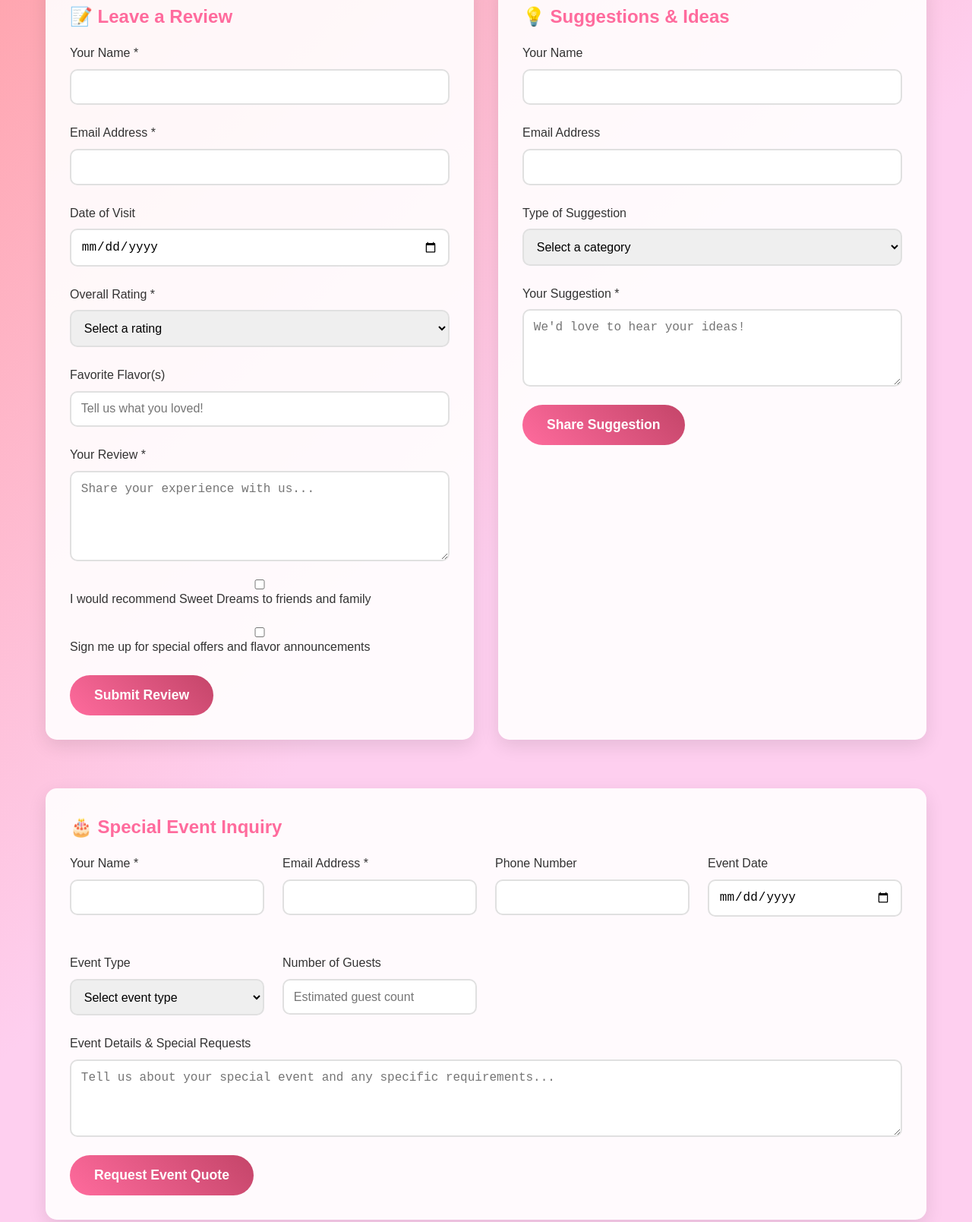
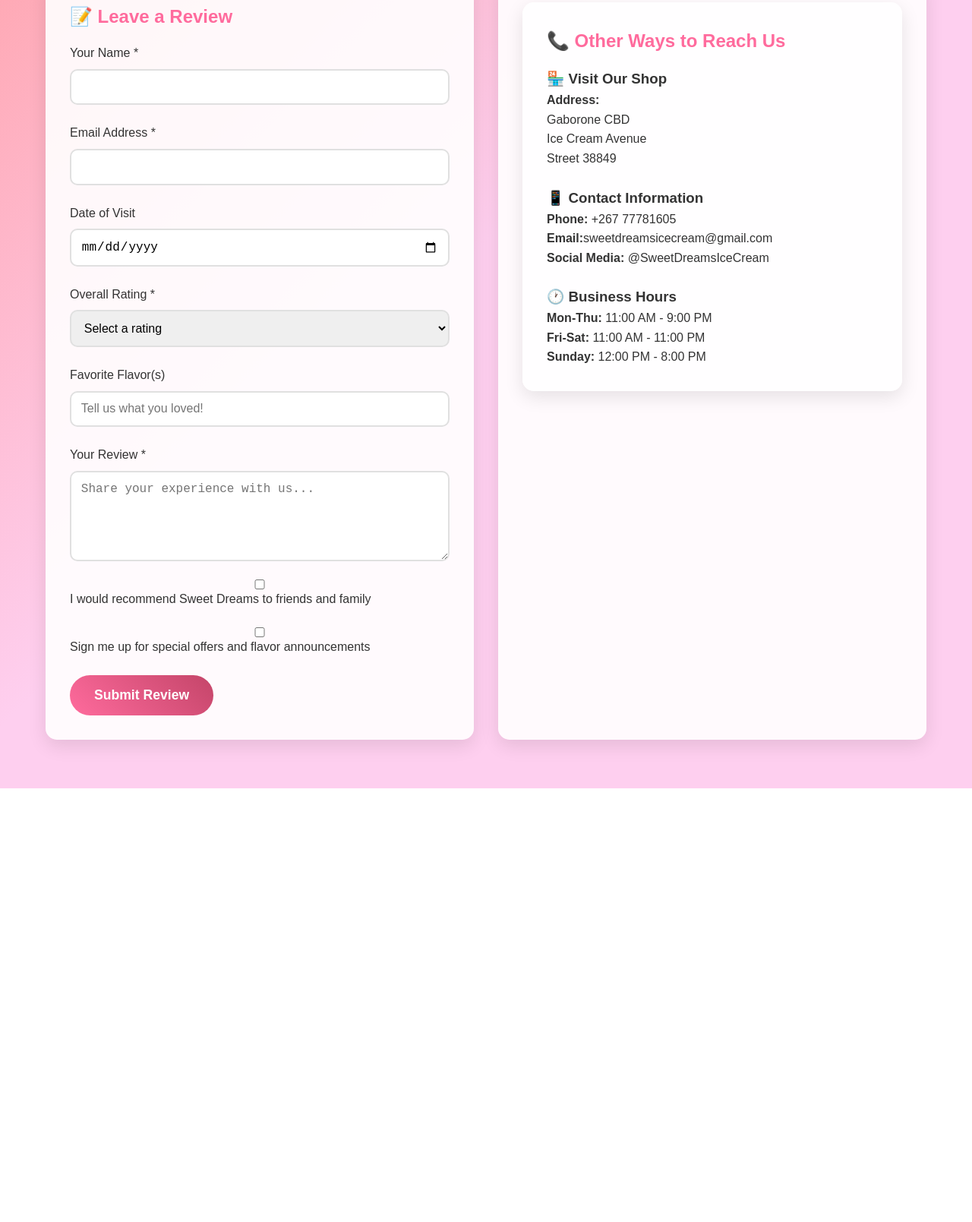
Before and after one commit to Dipako7/ICE-CREAM-SHOP, a plain HTML site: page feedback.html in a window 1280 px wide. Shown: the part 399-2008 px from the top of the page at 76% size. After the commit the page ends 1437 px from the top, so only its background shows below. Drawn offline with Linux system fonts and the light colour scheme.

Commit message:
Update feedback.html

```diff
--- a/feedback.html
+++ b/feedback.html
@@ -87,93 +87,9 @@
             </section>
 
             <section class="card fade-in">
-                <h2>💡 Suggestions & Ideas</h2>
-                <form>
-                    <div class="form-group">
-                        <label for="suggestion-name">Your Name</label>
-                        <input type="text" id="suggestion-name" name="suggestion-name">
-                    </div>
 
-                    <div class="form-group">
-                        <label for="suggestion-email">Email Address</label>
-                        <input type="email" id="suggestion-email" name="suggestion-email">
-                    </div>
 
-                    <div class="form-group">
-                        <label for="suggestion-type">Type of Suggestion</label>
-                        <select id="suggestion-type" name="suggestion-type">
-                            <option value="">Select a category</option>
-                            <option value="new-flavor">New Flavor Idea</option>
-                            <option value="menu-addition">Menu Addition</option>
-                            <option value="service-improvement">Service Improvement</option>
-                            <option value="store-ambiance">Store Ambiance</option>
-                            <option value="event-idea">Event or Promotion Idea</option>
-                            <option value="other">Other</option>
-                        </select>
-                    </div>
 
-                    <div class="form-group">
-                        <label for="suggestion">Your Suggestion *</label>
-                        <textarea id="suggestion" name="suggestion" rows="4" placeholder="We'd love to hear your ideas!" required></textarea>
-                    </div>
-
-                    <button type="submit" class="submit-btn">Share Suggestion</button>
-                </form>
-            </section>
-        </div>
-
-        <section class="card fade-in">
-            <h2>🎂 Special Event Inquiry</h2>
-            <form>
-                <div class="grid-2">
-                    <div class="form-group">
-                        <label for="event-name">Your Name *</label>
-                        <input type="text" id="event-name" name="event-name" required>
-                    </div>
-
-                    <div class="form-group">
-                        <label for="event-email">Email Address *</label>
-                        <input type="email" id="event-email" name="event-email" required>
-                    </div>
-
-                    <div class="form-group">
-                        <label for="event-phone">Phone Number</label>
-                        <input type="tel" id="event-phone" name="event-phone">
-                    </div>
-
-                    <div class="form-group">
-                        <label for="event-date">Event Date</label>
-                        <input type="date" id="event-date" name="event-date">
-                    </div>
-
-                    <div class="form-group">
-                        <label for="event-type">Event Type</label>
-                        <select id="event-type" name="event-type">
-                            <option value="">Select event type</option>
-                            <option value="birthday">Birthday Party</option>
-                            <option value="wedding">Wedding</option>
-                            <option value="corporate">Corporate Event</option>
-                            <option value="graduation">Graduation</option>
-                            <option value="anniversary">Anniversary</option>
-                            <option value="school">School Event</option>
-                            <option value="other">Other Celebration</option>
-                        </select>
-                    </div>
-
-                    <div class="form-group">
-                        <label for="guest-count">Number of Guests</label>
-                        <input type="number" id="guest-count" name="guest-count" min="1" placeholder="Estimated guest count">
-                    </div>
-                </div>
-
-                <div class="form-group">
-                    <label for="event-details">Event Details & Special Requests</label>
-                    <textarea id="event-details" name="event-details" rows="4" placeholder="Tell us about your special event and any specific requirements..."></textarea>
-                </div>
-
-                <button type="submit" class="submit-btn">Request Event Quote</button>
-            </form>
-        </section>
 
         <section class="card fade-in">
             <h2>📞 Other Ways to Reach Us</h2>
```
